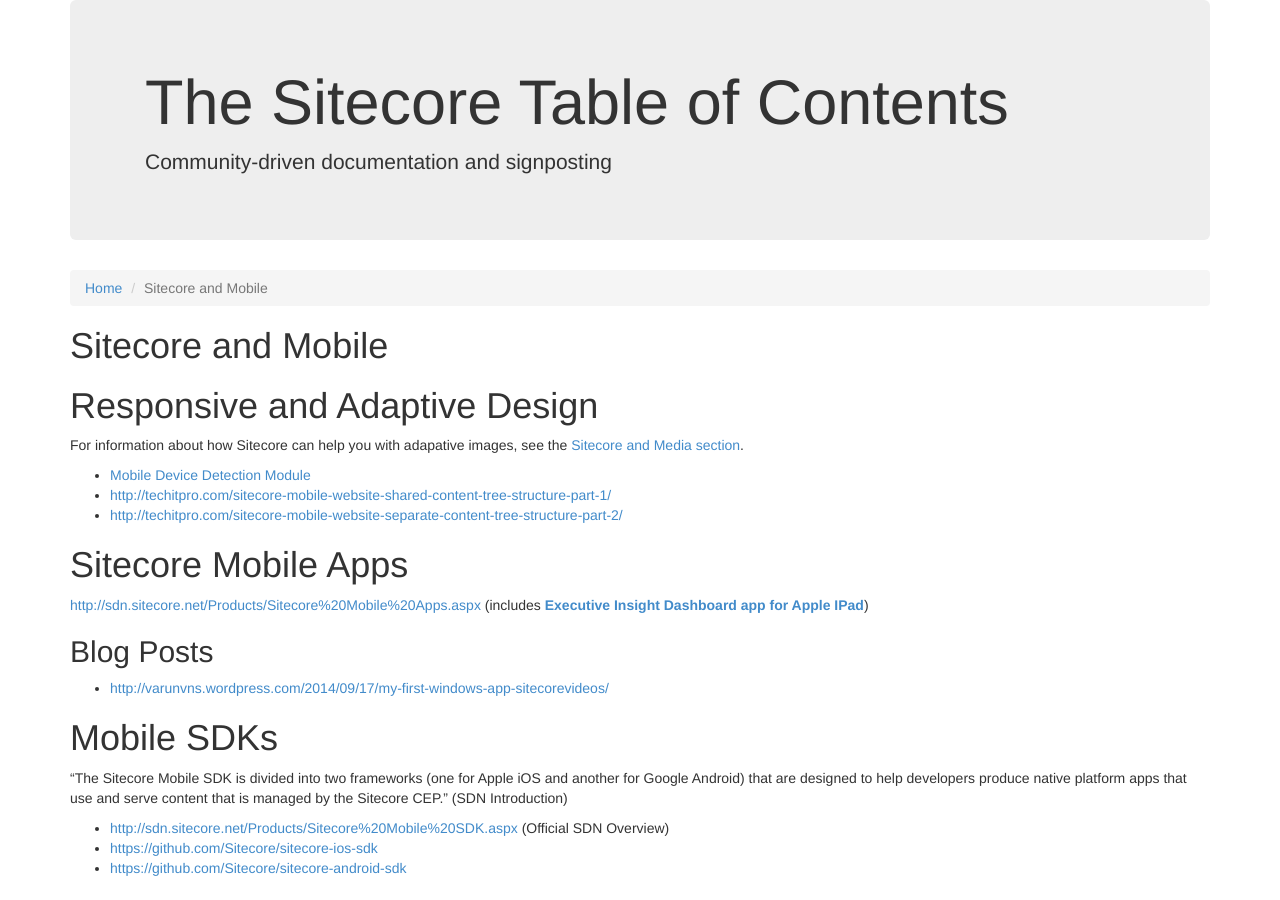
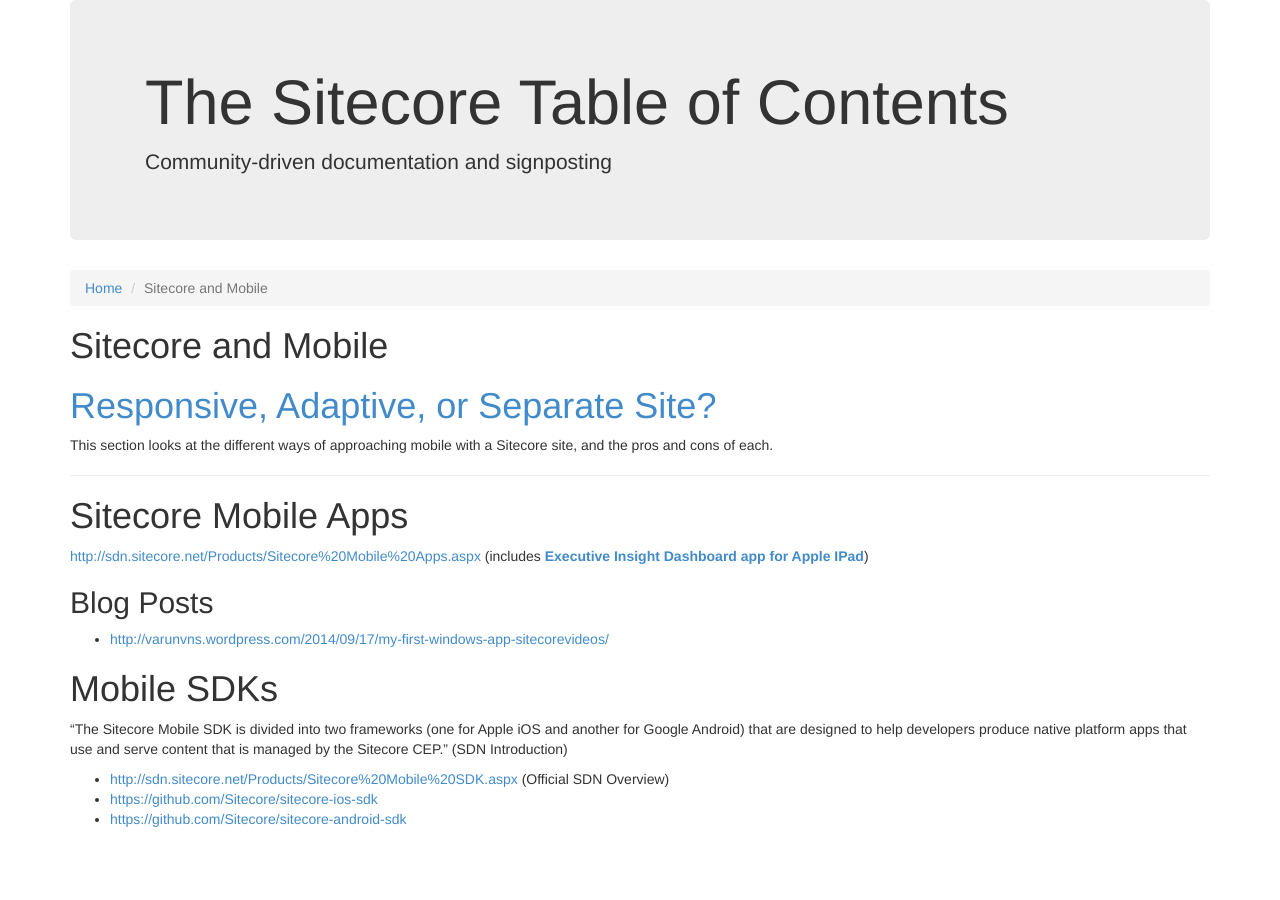
Before and after one commit to Sitecore-Community/docs, a Jekyll site: the page built from documentation/Mobile/index.md, in a window 1280 px wide. Built offline with Jekyll 4.4.1, drawn with Linux system fonts in a browser that asks for light colours; nearby versions of some CDN libraries.

Commit message:
Responsive, adaptive, or separate site article in Mobile section.

```diff
--- a/documentation/Mobile/index.md
+++ b/documentation/Mobile/index.md
@@ -5,13 +5,11 @@
 
 # Sitecore and  Mobile
 
-# Responsive and Adaptive Design
+# [Responsive, Adaptive, or Separate Site?](/docs/documentation/mobile/responsive-adaptive-separate-site.html)
 
-For information about how Sitecore can help you with adapative images, see the [Sitecore and Media section](/docs/documentation/Sitecore and Media/index.html).
+This section looks at the different ways of approaching mobile with a Sitecore site, and the pros and cons of each.
 
-* [Mobile Device Detection Module](https://marketplace.sitecore.net/Modules/Mobile_Device_Detector.aspx)
-* [http://techitpro.com/sitecore-mobile-website-shared-content-tree-structure-part-1/](http://techitpro.com/sitecore-mobile-website-shared-content-tree-structure-part-1/)
-* [http://techitpro.com/sitecore-mobile-website-separate-content-tree-structure-part-2/](http://techitpro.com/sitecore-mobile-website-separate-content-tree-structure-part-2/)
+---------------------------------------
 
 # Sitecore Mobile Apps
 
```
Also changed, not shown: documentation/Mobile/responsive-adaptive-separate-site.md (added, +61 -0 lines).
